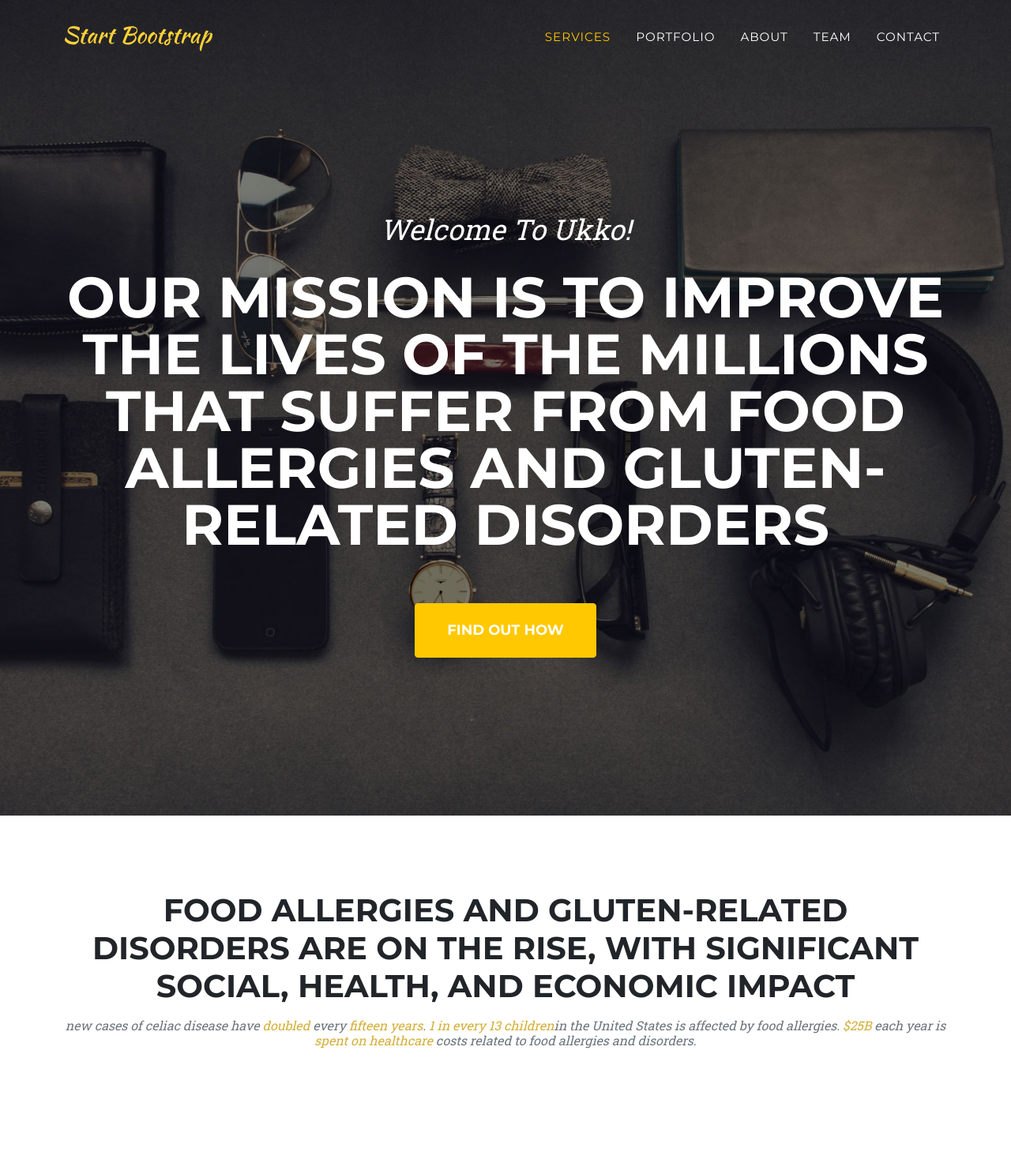
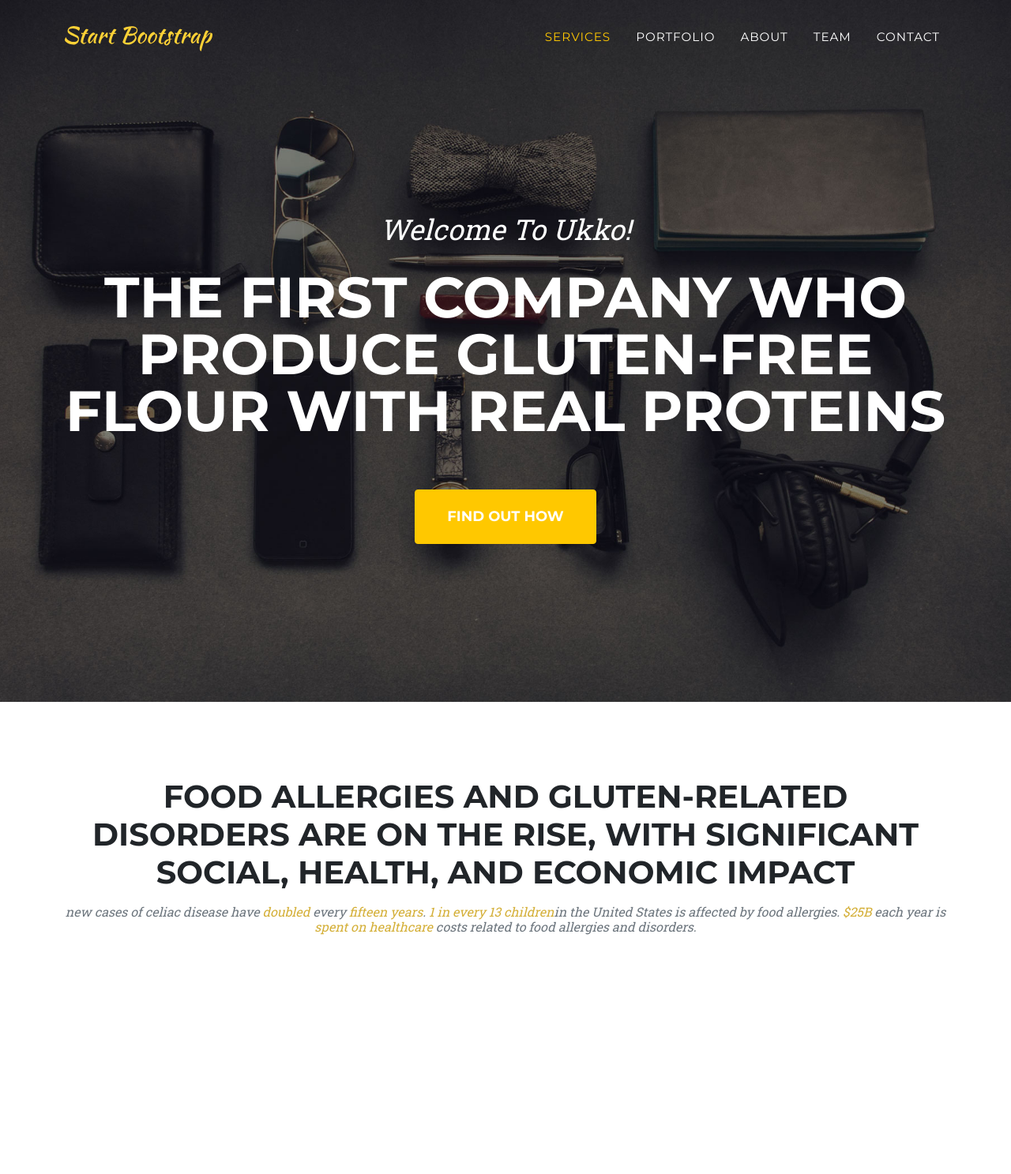
Before and after one commit to omaroium/etrpxcs, a Flask app: page / in a window 1280 px wide. Shown: the whole page at 79% size. After the commit the page ends 1184 px from the top, so only its background shows below. Run offline with Flask 2, Linux system fonts and the light colour scheme; some libraries are stand-ins or nearby versions.

Commit message:
Update home.html

```diff
--- a/templates/home.html
+++ b/templates/home.html
@@ -40,7 +40,8 @@
         <header class="masthead">
             <div class="container">
                 <div class="masthead-subheading">Welcome To Ukko!</div>
-                <div class="masthead-heading text-uppercase">Our mission is to improve the lives of the millions that suffer from food allergies and gluten-related disorders</div>
+                <div class="masthead-heading text-uppercase">The first company who produce gluten-free
+                flour with real proteins</div>
                 <a class="btn btn-primary btn-xl text-uppercase" href="#services">FIND OUT HOW</a>
             </div>
         </header>
@@ -49,9 +50,7 @@
             <div class="container">
                 <div class="text-center">
                     <h2 class="section-heading text-uppercase">Food allergies and gluten-related disorders are on the rise, with significant social, health, and economic impact</h2>
-                    <h3 class="section-subheading text-muted">new cases of celiac disease have <span style="color:#D4AF37">doubled </span> every <span style="color:#D4AF37">fifteen years</span>. <span style="color:#D4AF37">
-                    1 in every 13 children</span>in the United States is affected by food allergies.
-                    <span style="color:#D4AF37">$25B </span>each year is <span style="color:#D4AF37">spent on healthcare</span> costs related to food allergies and disorders.</h3>
+                    <h3 class="section-subheading text-muted">new cases of celiac disease have <span style="color:#D4AF37">doubled </span> every <span style="color:#D4AF37">fifteen years</span>. <span style="color:#D4AF37">1 in every 13 children</span>in the United States is affected by food allergies. <span style="color:#D4AF37">$25B </span>each year is <span style="color:#D4AF37">spent on healthcare</span> costs related to food allergies and disorders.</h3>
                 </div>
             </div>
         </section>
```
